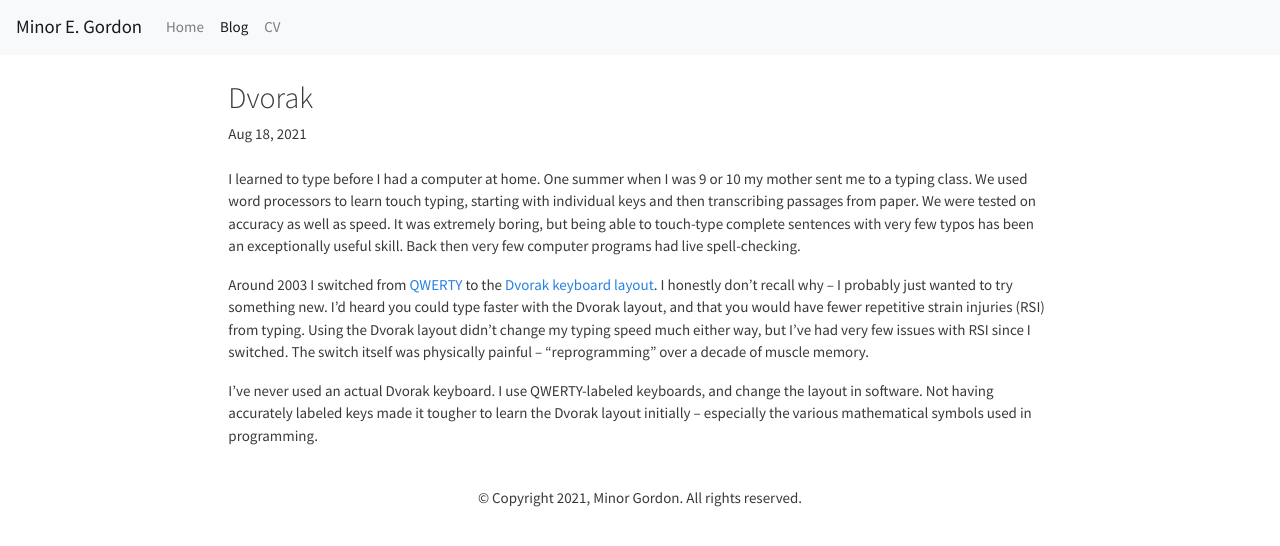
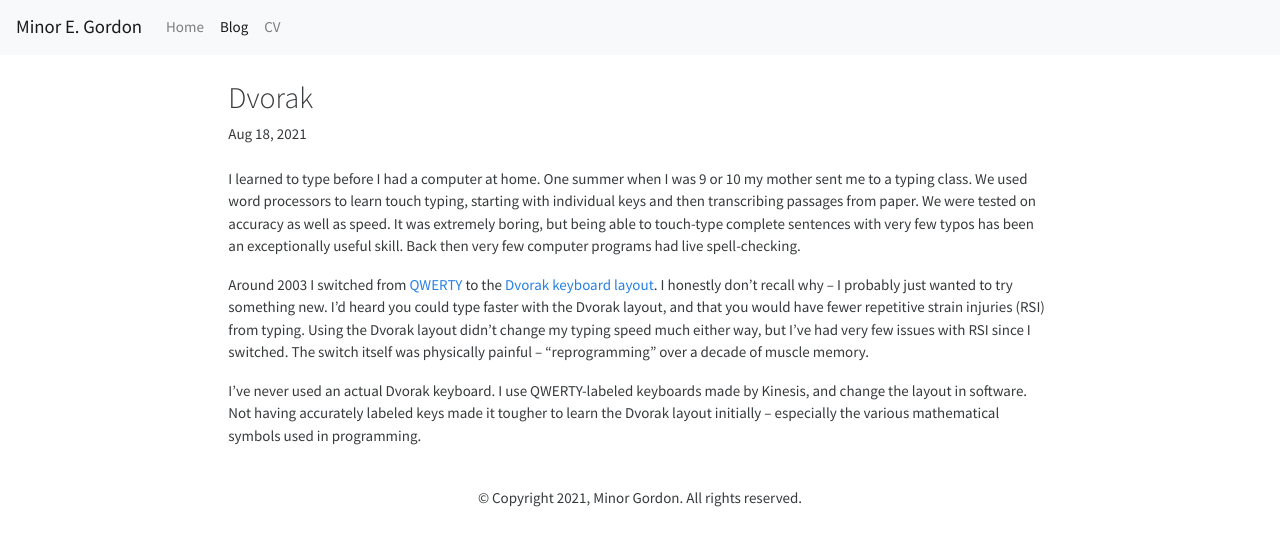
Before and after one commit to minorg/minorgordon.net, a Jekyll site: the page built from _posts/2021-08-18-dvorak.md, in a window 1280 px wide. Shown: the top 546 px of the page. Built offline with Jekyll 4.4.1, drawn with Linux system fonts in a browser that asks for light colours; nearby versions of some CDN libraries.

Commit message:
tweak post

```diff
--- a/_posts/2021-08-18-dvorak.md
+++ b/_posts/2021-08-18-dvorak.md
@@ -9,4 +9,4 @@ I learned to type before I had a computer at home. One summer when I was 9 or 10
 
 Around 2003 I switched from [QWERTY](https://en.wikipedia.org/wiki/QWERTY) to the [Dvorak keyboard layout](https://en.wikipedia.org/wiki/Dvorak_keyboard_layout). I honestly don't recall why -- I probably just wanted to try something new. I'd heard you could type faster with the Dvorak layout, and that you would have fewer repetitive strain injuries (RSI) from typing. Using the Dvorak layout didn't change my typing speed much either way, but I've had very few issues with RSI since I switched. The switch itself was physically painful -- "reprogramming" over a decade of muscle memory.
 
-I've never used an actual Dvorak keyboard. I use QWERTY-labeled keyboards, and change the layout in software. Not having accurately labeled keys made it tougher to learn the Dvorak layout initially -- especially the various mathematical symbols used in programming.
+I've never used an actual Dvorak keyboard. I use QWERTY-labeled keyboards made by Kinesis, and change the layout in software. Not having accurately labeled keys made it tougher to learn the Dvorak layout initially -- especially the various mathematical symbols used in programming.
```
